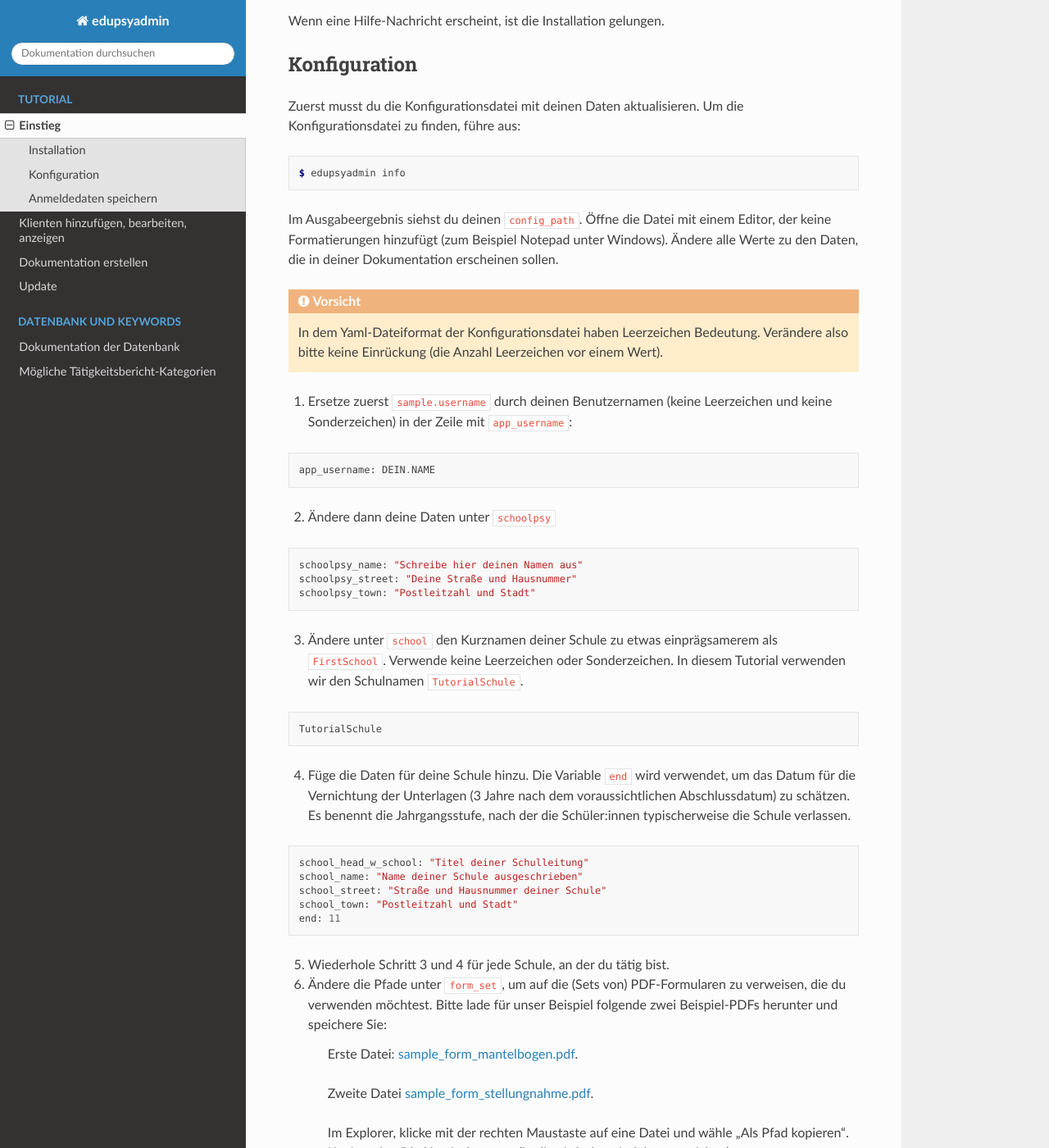
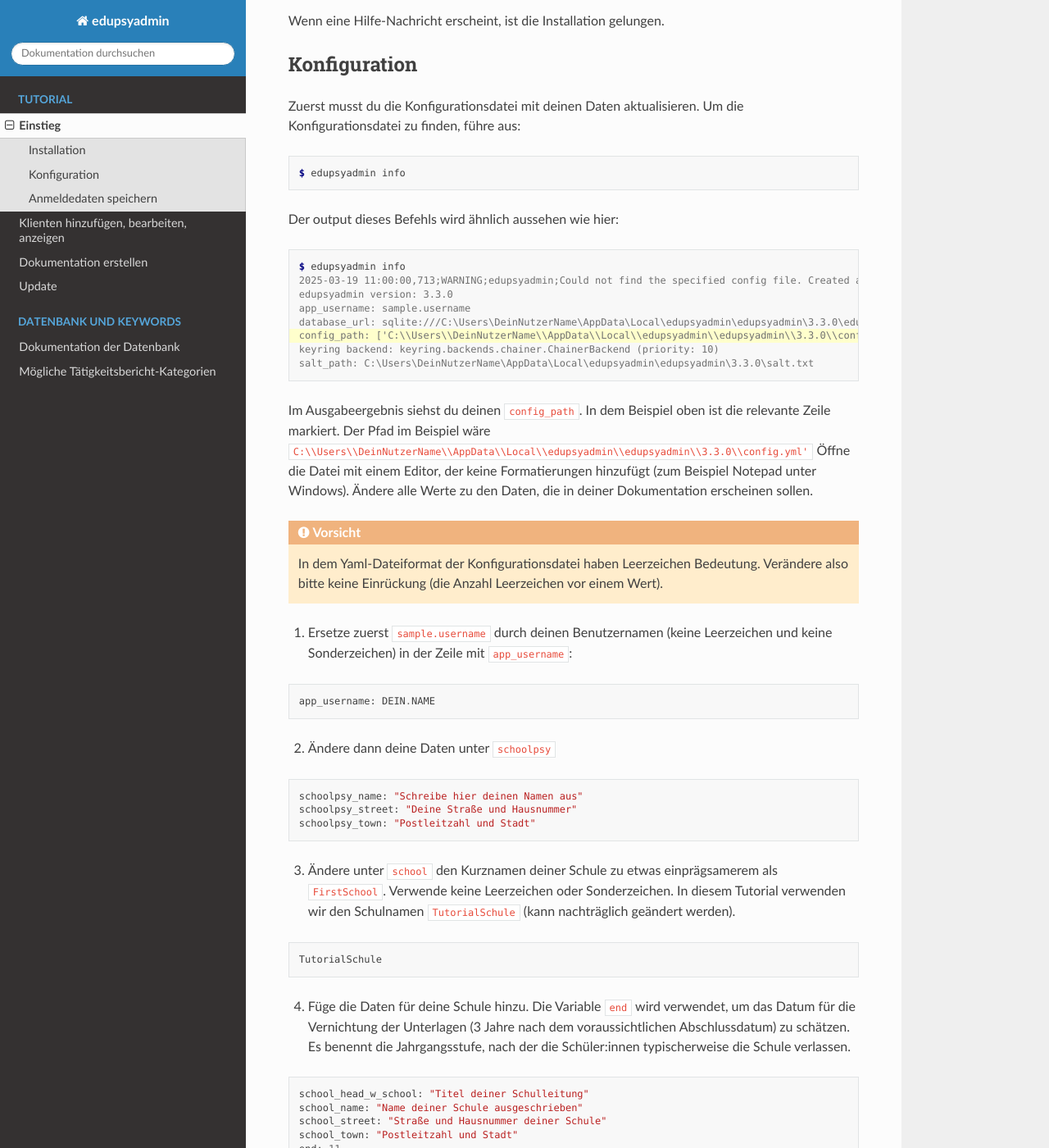
Before and after one commit to LKirst/edupsyadmin, a Sphinx documentation site: the page built from docs/tutorial/installation.rst, in a window 1280 px wide and 1400 px high, scrolled down 1878 px. Shown: the whole window at 82% size. Built offline with Sphinx 7.4.7 and the Read the Docs theme 3.1.0, drawn with Linux system fonts in a browser that asks for light colours.

Commit message:
docs(installation.rst): explain better how to find the config path

```diff
--- a/docs/tutorial/installation.rst
+++ b/docs/tutorial/installation.rst
@@ -104,10 +104,26 @@ Konfigurationsdatei zu finden, führe aus:
 
    $ edupsyadmin info
 
-Im Ausgabeergebnis siehst du deinen ``config_path``. Öffne die Datei mit einem
-Editor, der keine Formatierungen hinzufügt (zum Beispiel Notepad unter
-Windows). Ändere alle Werte zu den Daten, die in deiner Dokumentation
-erscheinen sollen.
+Der output dieses Befehls wird ähnlich aussehen wie hier:
+
+.. code-block:: console
+   :emphasize-lines: 6
+
+   $ edupsyadmin info
+   2025-03-19 11:00:00,713;WARNING;edupsyadmin;Could not find the specified config file. Created a sample config at C:\Users\DeinNutzerName\AppData\Local\edupsyadmin\edupsyadmin\3.3.0\config.yml. Fill it with your values.
+   edupsyadmin version: 3.3.0
+   app_username: sample.username
+   database_url: sqlite:///C:\Users\DeinNutzerName\AppData\Local\edupsyadmin\edupsyadmin\3.3.0\edupsyadmin.db
+   config_path: ['C:\\Users\\DeinNutzerName\\AppData\\Local\\edupsyadmin\\edupsyadmin\\3.3.0\\config.yml']
+   keyring backend: keyring.backends.chainer.ChainerBackend (priority: 10)
+   salt_path: C:\Users\DeinNutzerName\AppData\Local\edupsyadmin\edupsyadmin\3.3.0\salt.txt
+
+Im Ausgabeergebnis siehst du deinen ``config_path``.  In dem Beispiel oben ist
+die relevante Zeile markiert. Der Pfad im Beispiel wäre
+``C:\\Users\\DeinNutzerName\\AppData\\Local\\edupsyadmin\\edupsyadmin\\3.3.0\\config.yml'``
+Öffne die Datei mit einem Editor, der keine Formatierungen hinzufügt (zum
+Beispiel Notepad unter Windows). Ändere alle Werte zu den
+Daten, die in deiner Dokumentation erscheinen sollen.
 
 .. caution::
 
@@ -131,7 +147,8 @@ erscheinen sollen.
 
 3. Ändere unter ``school`` den Kurznamen deiner Schule zu etwas einprägsamerem
    als ``FirstSchool``. Verwende keine Leerzeichen oder Sonderzeichen. In
-   diesem Tutorial verwenden wir den Schulnamen ``TutorialSchule``.
+   diesem Tutorial verwenden wir den Schulnamen ``TutorialSchule`` (kann
+   nachträglich geändert werden).
 
 .. code-block::
 
```
